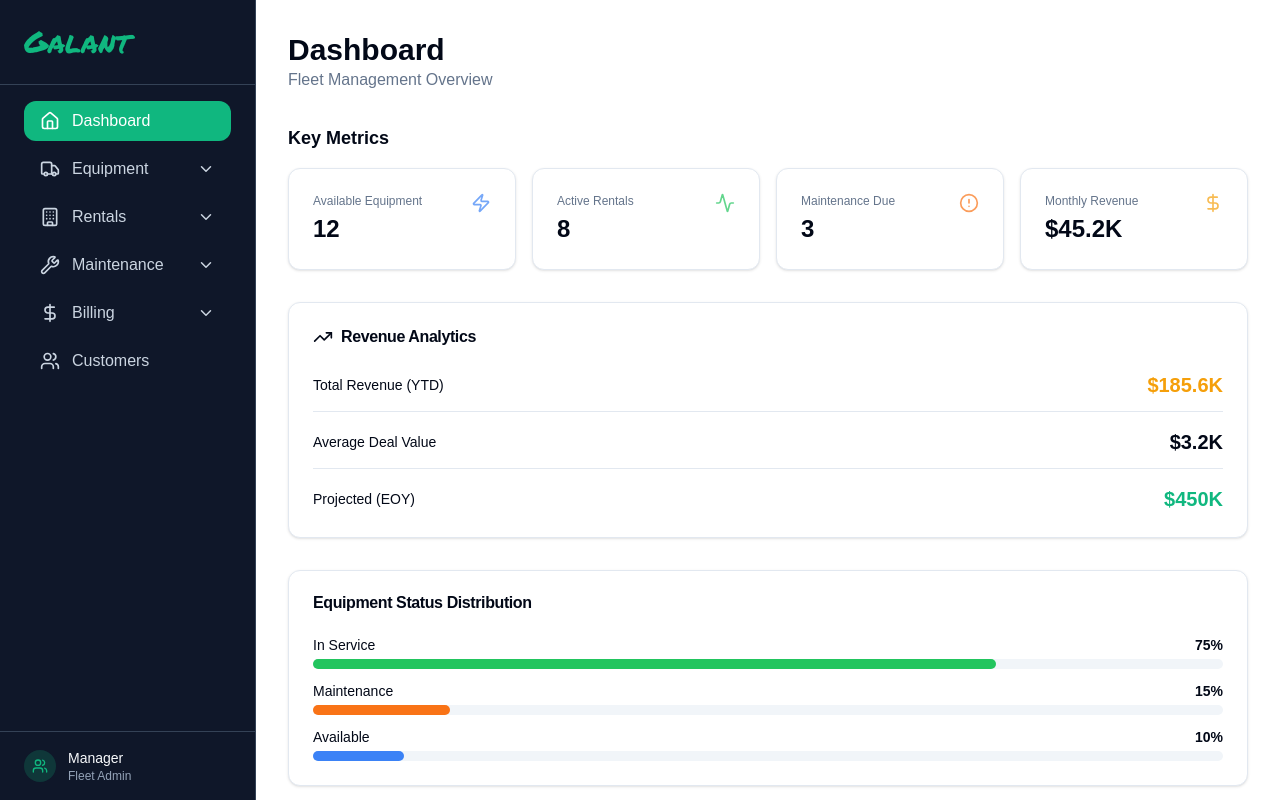
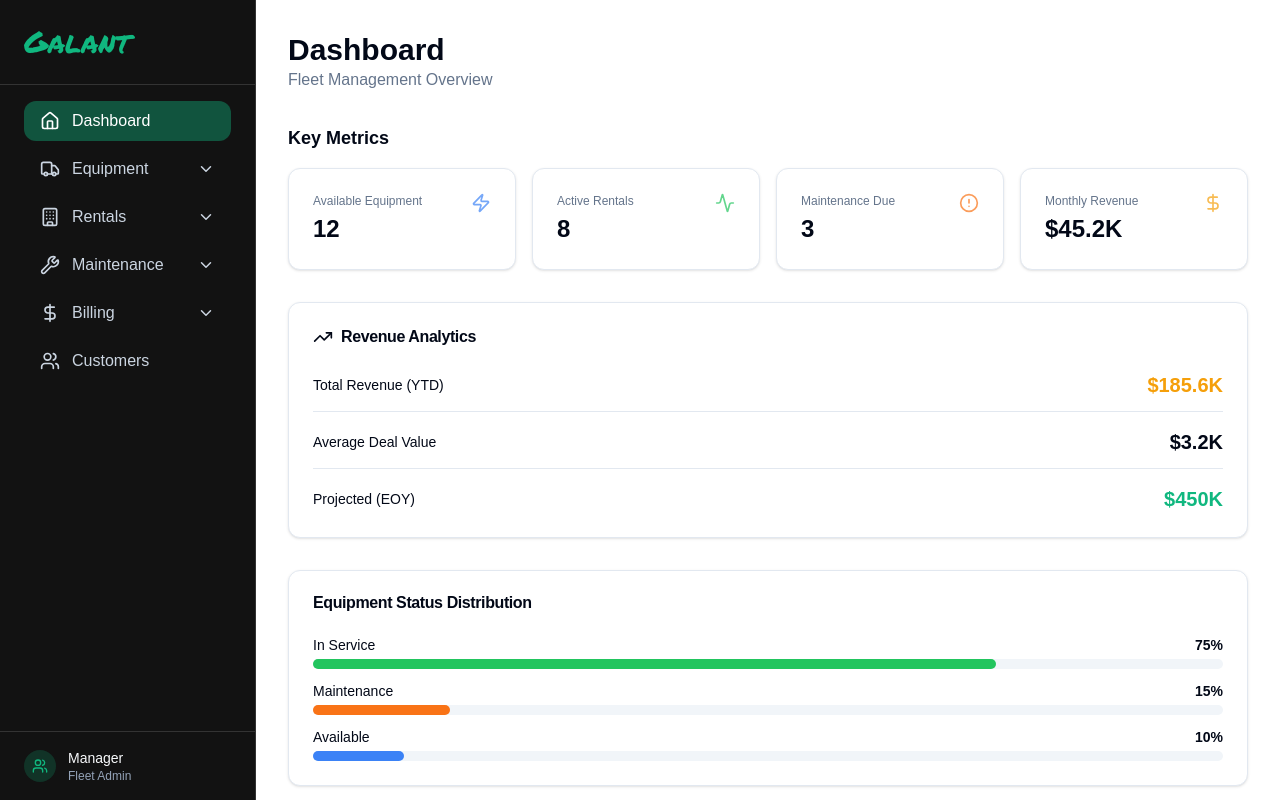
Before and after one commit to s-hajir/galant-frontend-test, a React (Vite) app in the folder rental-dashboard/: page / in a window 1280 px wide. Built offline with nearby package versions, Linux system fonts and the light colour scheme.

Commit message:
navbar left ui: part2

```diff
--- a/rental-dashboard/src/components/layout/MainLayout.tsx
+++ b/rental-dashboard/src/components/layout/MainLayout.tsx
@@ -183,7 +183,7 @@ const NavLink: React.FC<NavLinkProps> = ({ href, label, icon, onClick }) => {
       className={({ isActive }) =>
         `flex items-center space-x-3 px-4 py-2 rounded-lg transition-colors ${
           isActive
-            ? 'bg-primary text-primary-foreground'
+            ? 'bg-primary/40 text-primary-foreground'
             : 'text-slate-300 hover:bg-slate-800 hover:text-white'
         }`
       }
@@ -231,7 +231,7 @@ const SubmenuNavLink: React.FC<SubmenuNavLinkProps> = ({
         aria-controls={`submenu-${menuId}`}
         className={`w-full flex items-center justify-between px-4 py-2 rounded-lg transition-colors ${
           isParentActive
-            ? 'bg-primary bg-opacity-10 text-primary-foreground'
+            ? 'bg-primary/40 text-primary-foreground'
             : 'text-slate-300 hover:bg-slate-800 hover:text-white'
         }`}
       >
@@ -254,7 +254,7 @@ const SubmenuNavLink: React.FC<SubmenuNavLinkProps> = ({
               className={({ isActive }) =>
                 `block px-4 py-2 rounded-lg transition-colors text-sm border-l-3 pl-3 ${
                   isActive
-                    ? 'bg-accent text-accent-foreground border-l-accent'
+                    ? 'bg-accent/40 text-accent-foreground border-l-accent'
                     : 'border-l-transparent text-slate-400 hover:bg-slate-800 hover:text-white'
                 }`
               }
--- a/rental-dashboard/src/index.css
+++ b/rental-dashboard/src/index.css
@@ -25,10 +25,10 @@
     --ring: 160 84% 39%;
     --radius: 0.75rem; /* rounded-lg */
 
-    /* Dark Sidebar Colors */
-    --sidebar-bg: 222 47% 11%; /* slate-900: #0f172a */
+    /* Dark Sidebar Colors - More black than blue */
+    --sidebar-bg: 0 0% 7%; /* Near black: #121212 */
     --sidebar-text: 210 40% 98%; /* slate-100 */
-    --sidebar-border: 215 25% 27%; /* slate-700 */
+    --sidebar-border: 0 0% 20%; /* Dark gray border */
   }
 
   .dark {
```
